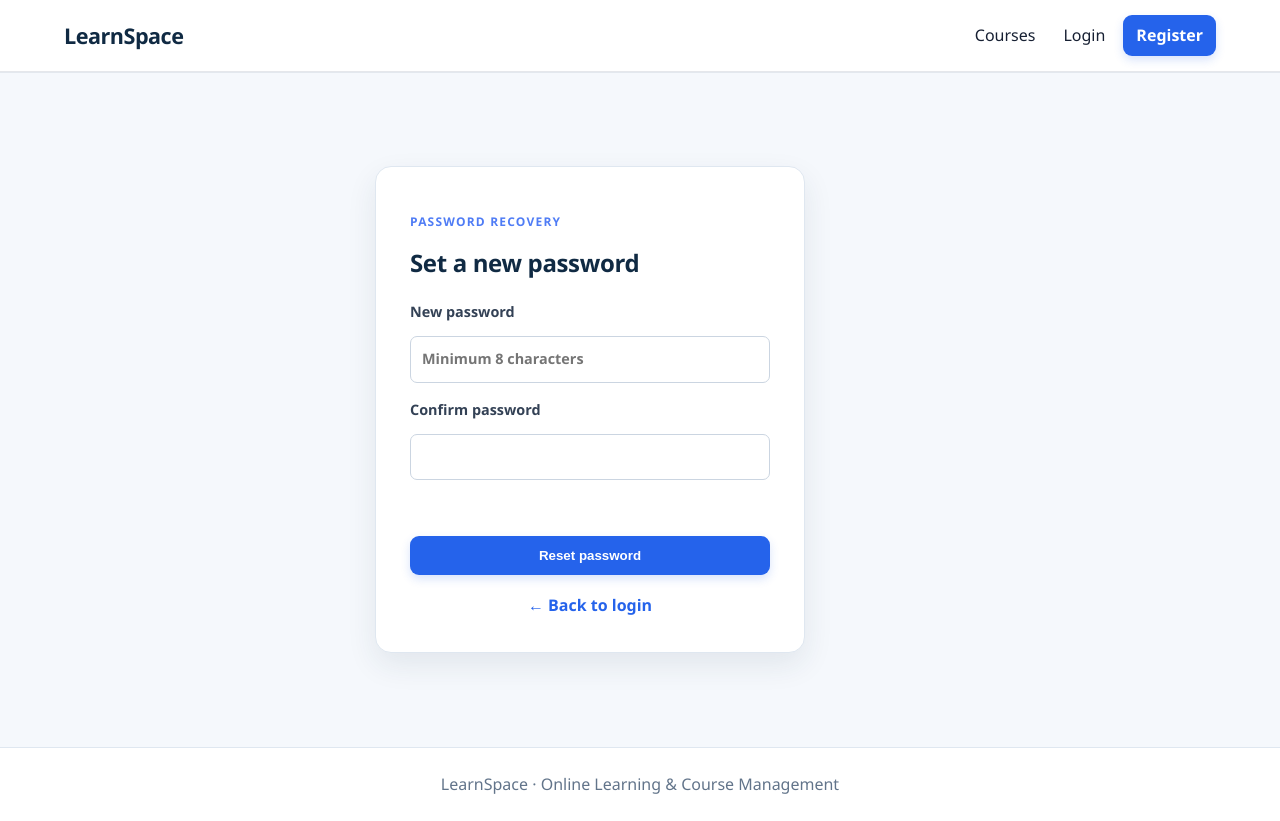
After one commit to dcvahida0411/online-learning-course-management, a Django app: page /reset-password/ in a window 1280 px wide. The commit adds this page. Run offline with Django 5.2, Linux system fonts and the light colour scheme.

Commit message:
pwd reset added

```diff
--- a/backend/learning/web_urls.py
+++ b/backend/learning/web_urls.py
@@ -5,6 +5,8 @@ urlpatterns = [
     path('', web_views.home, name='home'),
     path('login/', web_views.login_page, name='login'),
     path('register/', web_views.register_page, name='register'),
+    path('forgot-password/', web_views.forgot_password_page, name='forgot-password'),
+    path('reset-password/', web_views.reset_password_page, name='reset-password'),
     path('student/login/', web_views.student_login_page, name='student-login'),
     path('student/register/', web_views.student_register_page, name='student-register'),
     path('instructor/login/', web_views.instructor_login_page, name='instructor-login'),
--- a/backend/learning/web_views.py
+++ b/backend/learning/web_views.py
@@ -11,6 +11,14 @@ def login_page(request):
 
 def register_page(request):
     return student_register_page(request)
+
+
+def forgot_password_page(request):
+    return render(request, 'forgot_password.html')
+
+
+def reset_password_page(request):
+    return render(request, 'reset_password.html')
 
 
 def student_login_page(request):
--- a/backend/static/css/site-polish.css
+++ b/backend/static/css/site-polish.css
@@ -176,8 +176,11 @@ tbody tr:hover { background: #f8fbff; }
 .auth-card label { display: grid; gap: 7px; margin-bottom: 16px; }
 .auth-card .button { width: 100%; margin-top: 5px; text-align: center; }
 .auth-card > p:last-child { margin-bottom: 0; text-align: center; }
+.back-to-login { display: block; margin-top: 18px; color: var(--primary); font-weight: 700; text-align: center; }
+.back-to-login:hover { color: var(--primary-dark); text-decoration: underline; }
 .form-message { min-height: 20px; color: #b42318; font-size: .9rem; }
 .form-message:not(:empty) { padding: 8px 10px; border-radius: 7px; background: #fff1f2; }
+.form-message.success-message:not(:empty) { color: #047857; background: #ecfdf5; }
 
 .tag { display: inline-flex; width: fit-content; padding: 5px 10px; border-radius: 999px; background: #edf4ff; color: var(--primary-dark); font-size: .78rem; font-weight: 800; text-transform: capitalize; }
 .course-details-link, .management-section a:not(.button) { color: var(--primary); font-weight: 700; }
--- a/backend/static/js/app.js
+++ b/backend/static/js/app.js
@@ -580,6 +580,49 @@ async function saveCourseTask(event, taskId, courseId) {
   } catch (error) { alert(error.message); }
 }
 
+async function requestPasswordReset(event) {
+  event.preventDefault();
+  const form = new FormData(event.currentTarget);
+  const messageBox = document.querySelector('#form-message');
+  try {
+    const response = await request('auth/password-reset/', {
+      method: 'POST', body: JSON.stringify({email: form.get('email')})
+    });
+    messageBox.textContent = response.detail;
+    messageBox.classList.add('success-message');
+  } catch (error) {
+    messageBox.textContent = error.message;
+  }
+}
+
+async function confirmPasswordReset(event) {
+  event.preventDefault();
+  const form = new FormData(event.currentTarget);
+  const messageBox = document.querySelector('#form-message');
+  const password = form.get('password');
+  if (password !== form.get('confirm_password')) {
+    messageBox.textContent = 'The passwords do not match.';
+    return;
+  }
+  const query = new URLSearchParams(window.location.search);
+  const uid = query.get('uid');
+  const tokenValue = query.get('token');
+  if (!uid || !tokenValue) {
+    messageBox.textContent = 'This password reset link is incomplete.';
+    return;
+  }
+  try {
+    const response = await request('auth/password-reset/confirm/', {
+      method: 'POST', body: JSON.stringify({uid, token: tokenValue, password})
+    });
+    messageBox.textContent = response.detail;
+    messageBox.classList.add('success-message');
+    setTimeout(() => { window.location.href = '/student/login/'; }, 1500);
+  } catch (error) {
+    messageBox.textContent = error.message;
+  }
+}
+
 async function loadInstructorDashboard() {
   try {
     const user = await profile();
--- a/backend/templates/login.html
+++ b/backend/templates/login.html
@@ -10,6 +10,7 @@
     <label>Password<input name="password" type="password" required></label>
     <p class="form-message" id="form-message"></p>
     <button class="button" type="submit">Login</button>
+    <p><a href="/forgot-password/">Forgot password?</a></p>
     {% if expected_role == 'student' %}
       <p>New student? <a href="/student/register/">Register here</a></p>
       <p>Already registered? Use this page to log in.</p>
--- /dev/null
+++ b/backend/templates/reset_password.html
@@ -0,0 +1,13 @@
+{% extends 'base.html' %}
+{% block title %}Reset Password | LearnSpace{% endblock %}
+{% block content %}
+<section class="auth-wrap"><form id="reset-password-form" class="auth-card">
+  <p class="eyebrow">PASSWORD RECOVERY</p><h1>Set a new password</h1>
+  <label>New password<input name="password" type="password" minlength="8" required autocomplete="new-password" placeholder="Minimum 8 characters"></label>
+  <label>Confirm password<input name="confirm_password" type="password" minlength="8" required autocomplete="new-password"></label>
+  <p class="form-message" id="form-message"></p>
+  <button class="button" type="submit">Reset password</button>
+  <a class="back-to-login" href="/student/login/">← Back to login</a>
+</form></section>
+{% endblock %}
+{% block scripts %}<script>document.querySelector('#reset-password-form').addEventListener('submit', confirmPasswordReset);</script>{% endblock %}
--- a/backend/users/urls.py
+++ b/backend/users/urls.py
@@ -1,11 +1,19 @@
 from django.urls import path
 from rest_framework_simplejwt.views import TokenObtainPairView, TokenRefreshView
-from .views import AdminOverviewView, ProfileView, RegisterView
+from .views import (
+    AdminOverviewView,
+    PasswordResetConfirmView,
+    PasswordResetRequestView,
+    ProfileView,
+    RegisterView,
+)
 
 urlpatterns = [
     path('auth/register/', RegisterView.as_view()),
     path('auth/login/', TokenObtainPairView.as_view()),
     path('auth/refresh/', TokenRefreshView.as_view()),
     path('auth/profile/', ProfileView.as_view()),
+    path('auth/password-reset/', PasswordResetRequestView.as_view()),
+    path('auth/password-reset/confirm/', PasswordResetConfirmView.as_view()),
     path('admin/overview/', AdminOverviewView.as_view()),
 ]
```
Also changed, not shown: backend/templates/forgot_password.html (added, +13 -0 lines), backend/users/tests.py (+22 -0 lines), backend/users/views.py (+62 -0 lines), backend/README.md.
